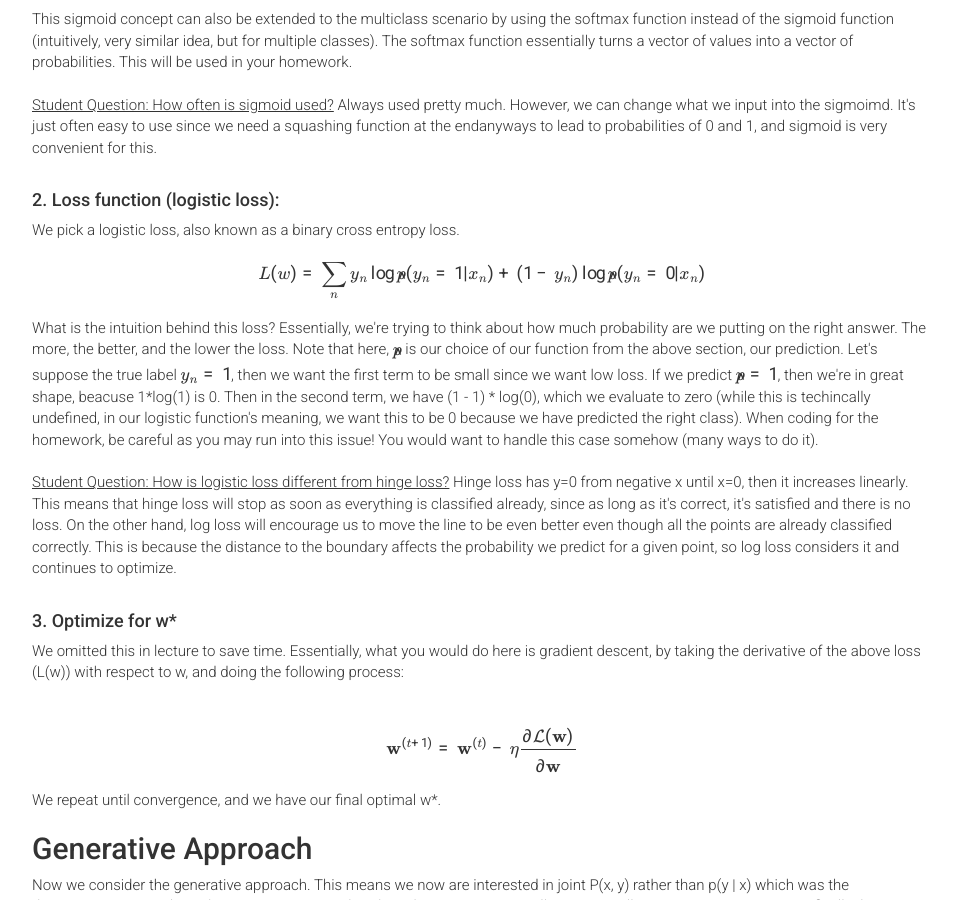
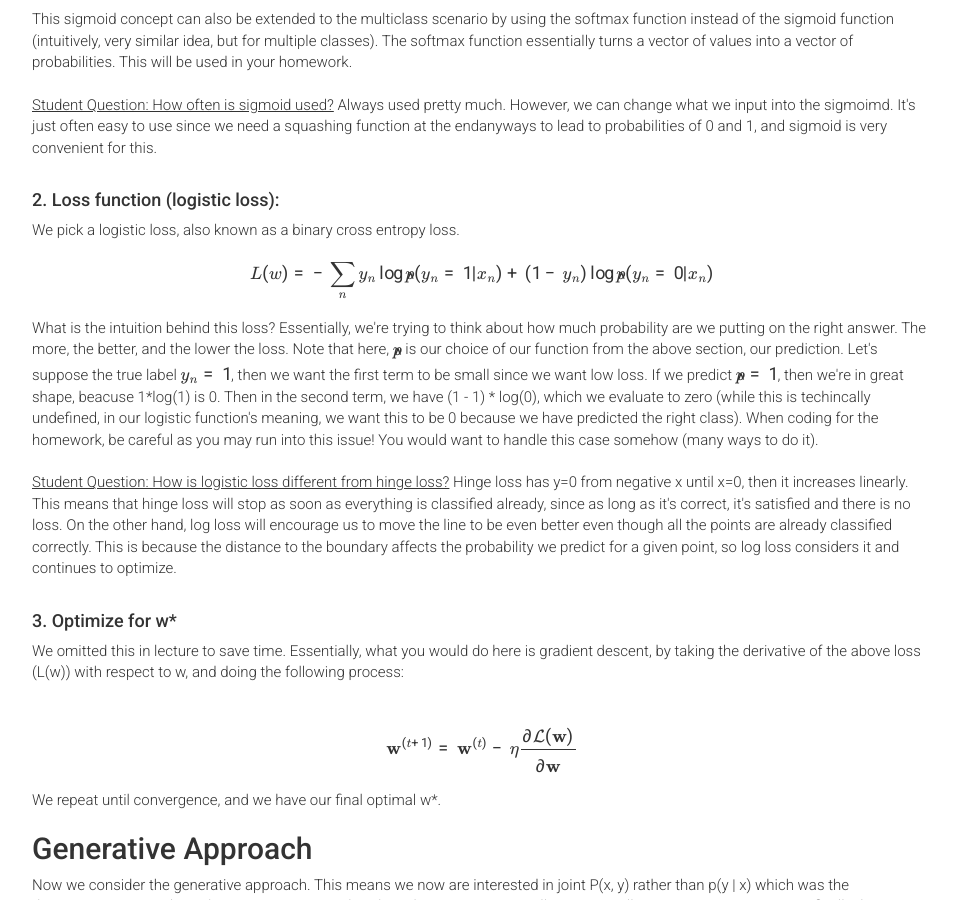
Before and after one commit to harvard-ml-courses/cs181-web-2020, a Jekyll site: the page built from recap5.html, in a window 1280 px wide and 900 px high, scrolled down 2032 px. Shown: the whole window, without its empty margins (158-1115 px from the left). Built offline with Jekyll 4.4.1, drawn with Linux system fonts in a browser that asks for light colours; formulas are drawn with MathJax 3.

Commit message:
fix logistic loss typo

```diff
--- a/recap5.html
+++ b/recap5.html
@@ -87,7 +87,7 @@ weight: 0
 
       We pick a logistic loss, also known as a binary cross entropy loss.
 
-      $$L(w) = \sum_{n}y_n \log\hat{p}(y_n = 1 | x_n) + (1 - y_n)\log\hat{p}(y_n = 0 | x_n)$$
+      $$L(w) = -\sum_{n}y_n \log\hat{p}(y_n = 1 | x_n) + (1 - y_n)\log\hat{p}(y_n = 0 | x_n)$$
 
       What is the intuition behind this loss? Essentially, we're trying to think about how much probability are we putting on the right answer. The more, the better, and the lower the loss. Note that here, $\hat{p}$ is our choice of our function from the above section, our prediction. Let's suppose the true label $y_n=1$, then we want the first term to be small since we want low loss. If we predict $\hat{p}=1$, then we're in great shape, beacuse 1*log(1) is 0. Then in the second term, we have (1 - 1) * log(0), which we evaluate to zero (while this is techincally undefined, in our logistic function's meaning, we want this to be 0 because we have predicted the right class). When coding for the homework, be careful as you may run into this issue! You would want to handle this case somehow (many ways to do it). <br><br>
 
```
